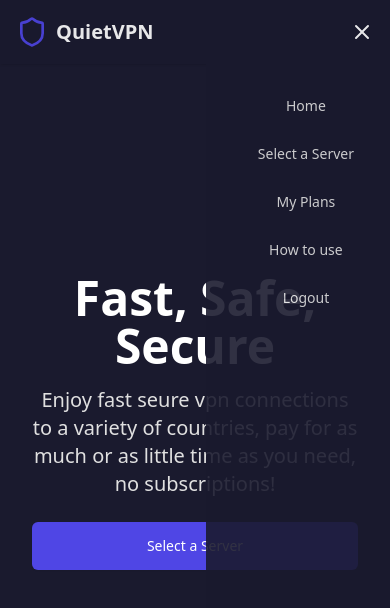
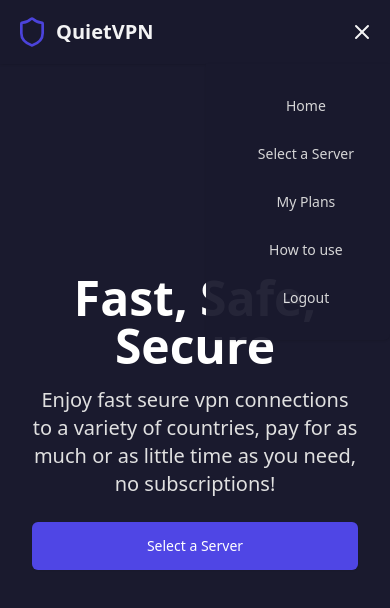
Before and after one commit to Toby16/quiet_vpn_frontend, a React (Vite) app: page /home in a window 390 px wide. Both pictures are taken after a click on the button 362 px from the left and 32 px from the top of the page. Shown: the top 608 px of the page. Built offline with nearby package versions, Linux system fonts and the light colour scheme.

Commit message:
updated navside bar

```diff
--- a/src/components/Navbar.jsx
+++ b/src/components/Navbar.jsx
@@ -13,7 +13,7 @@
   const navigate = useNavigate();
   const [menuOpen, setMenuOpen] = useState(false)
   return (
-    <nav className="opacity-90 bg-bg_100 shadow fixed z-50 w-full top-0">
+    <nav className="opacity-95 bg-bg_100 shadow fixed z-50 w-full top-0">
       <div className="max-w-7xl mx-auto px-4 sm:px-6 lg:px-8">
         <div className="flex justify-between h-16">
 
@@ -63,7 +63,7 @@
               </button>
               {
                 menuOpen ?
-                  <div className="absolute h-[100vh] right-0 flex flex-col top-16 py-6 px-5 gap-3 rounded-b-md z-30 bg-bg_100">
+                  <div className="absolute h-[100v] right-0 flex flex-col top-16 py-6 px-5 gap-3 rounded-b-md z-10 bg-bg_100 shadow">
                     {
                       navlinks.map((link, index) => {
                         return (
--- a/src/components/PlanCard.jsx
+++ b/src/components/PlanCard.jsx
@@ -28,6 +28,7 @@
     updateNameAndFlag();
   }, [])
   const purchasePlan = async () => {
+    alert("Thank you for your enthusiasm, will be availble soon")
     try {
       const response = await axiosInstance.get("/server/get_all_servers/", {
         headers: {'Content-Type': 'application/json'},
```
